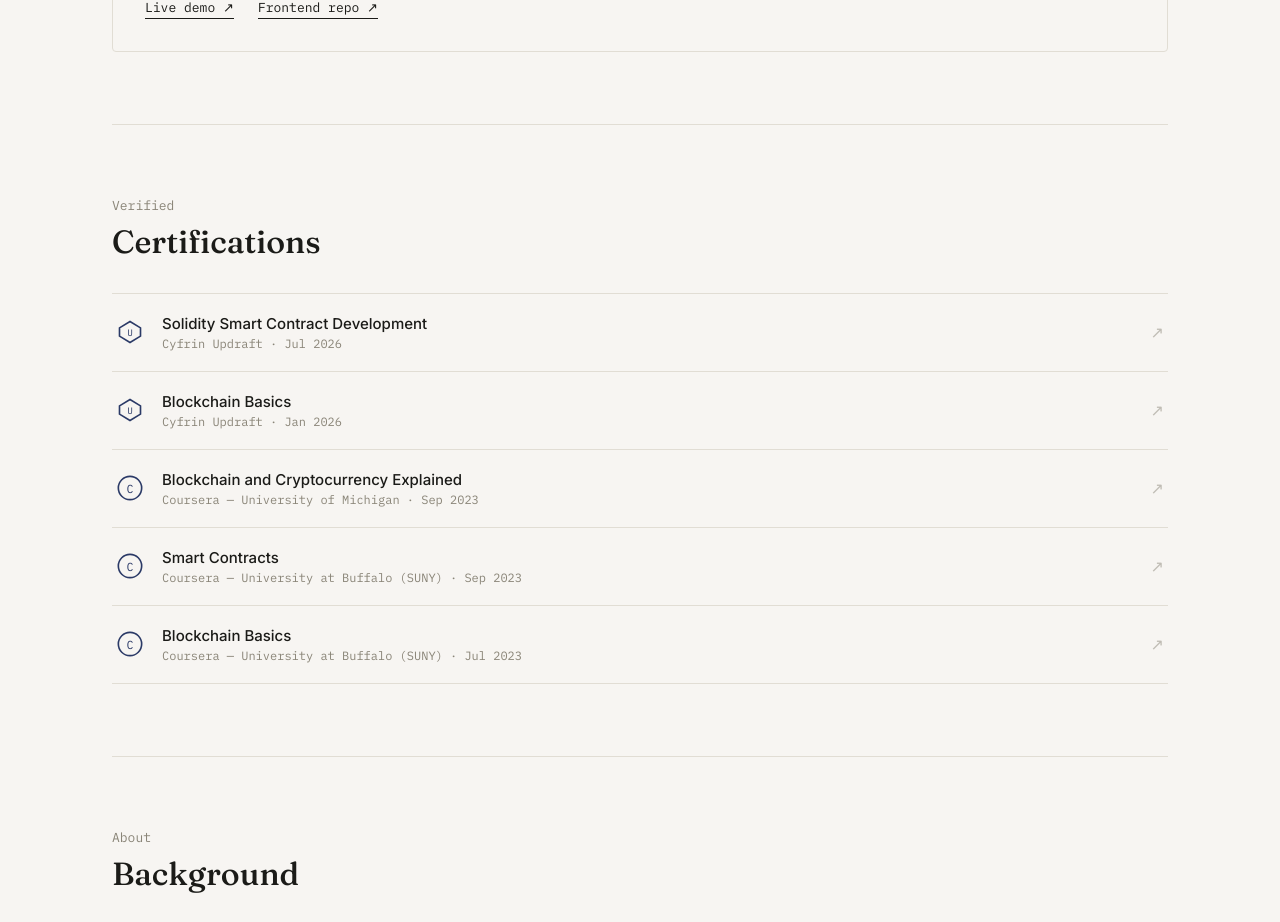
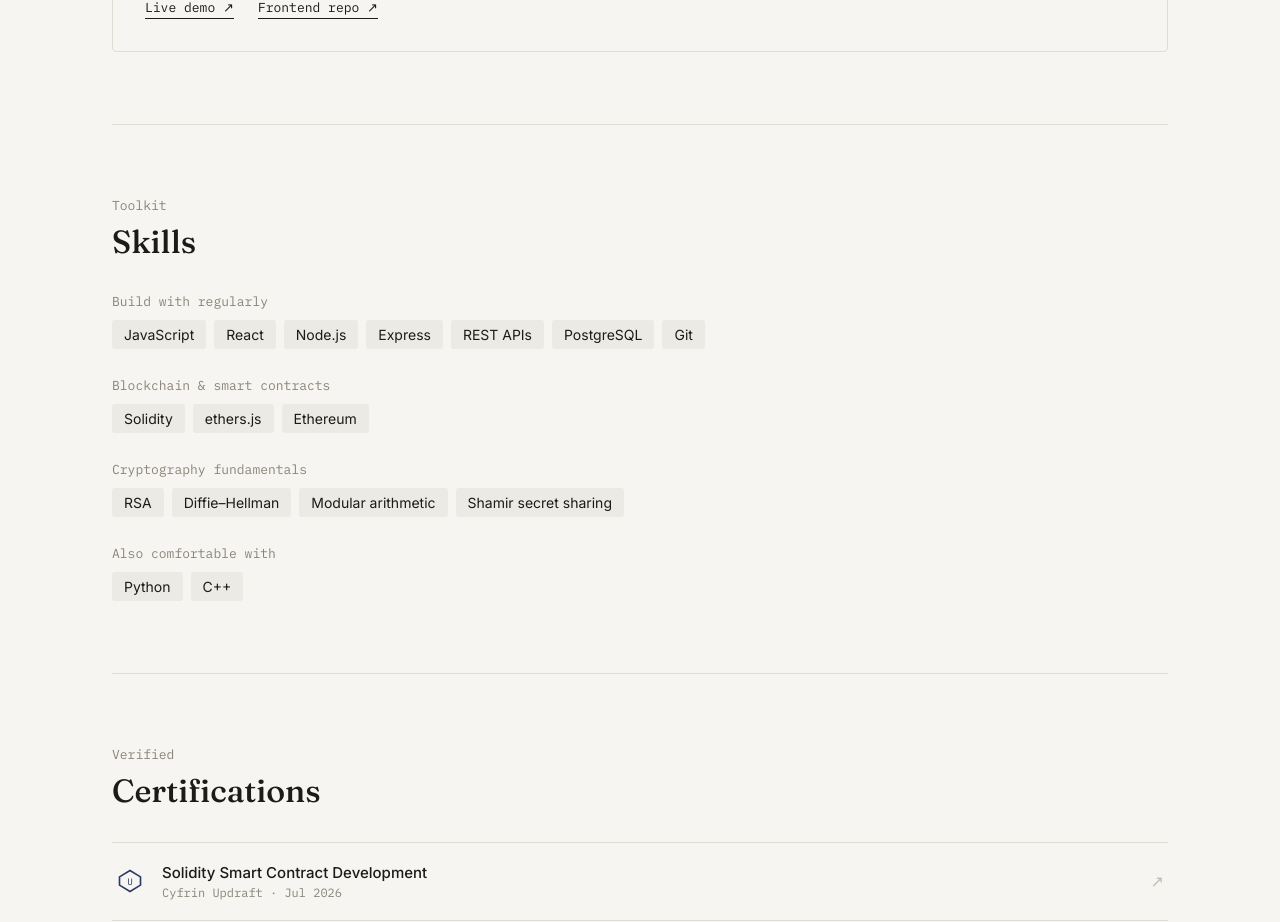
Before and after one commit to saqib-jamal/Portfolio, a React (Vite) app: page / in a window 1280 px wide. Shown: the part 980-1902 px from the top of the page. Built offline with nearby package versions, Linux system fonts and the light colour scheme.

Commit message:
add skills

```diff
--- a/src/App.css
+++ b/src/App.css
@@ -373,3 +373,32 @@
     gap: 16px;
   }
 }
+.skills-groups {
+  display: flex;
+  flex-direction: column;
+  gap: 28px;
+}
+
+.skill-group-label {
+  font-family: var(--mono);
+  font-size: 13px;
+  color: var(--grey);
+  margin: 0 0 10px;
+}
+
+.skill-tags {
+  list-style: none;
+  display: flex;
+  flex-wrap: wrap;
+  gap: 8px;
+  padding: 0;
+  margin: 0;
+}
+
+.skill-tags li {
+  font-size: 14px;
+  color: var(--ink);
+  background: #ECEAE4;
+  padding: 6px 12px;
+  border-radius: 3px;
+}
--- a/src/App.jsx
+++ b/src/App.jsx
@@ -1,6 +1,7 @@
 import ShareLine from './ShareLine';
 import Certifications from './Certifications';
 import Projects from './Projects';
+import Skills from './Skills';
 import './App.css';
 
 export default function App() {
@@ -40,6 +41,7 @@
 
 
         <Projects />
+        <Skills />
         <Certifications />
 
        <section id="about" className="section">
--- /dev/null
+++ b/src/Skills.jsx
@@ -0,0 +1,39 @@
+const groups = [
+  {
+    label: 'Build with regularly',
+    skills: ['JavaScript', 'React', 'Node.js', 'Express', 'REST APIs', 'PostgreSQL', 'Git'],
+  },
+  {
+    label: 'Blockchain & smart contracts',
+    skills: ['Solidity', 'ethers.js', 'Ethereum'],
+  },
+  {
+    label: 'Cryptography fundamentals',
+    skills: ['RSA', 'Diffie–Hellman', 'Modular arithmetic', 'Shamir secret sharing'],
+  },
+  {
+    label: 'Also comfortable with',
+    skills: ['Python', 'C++'],
+  },
+];
+
+export default function Skills() {
+  return (
+    <section id="skills" className="section">
+      <p className="section-eyebrow">Toolkit</p>
+      <h2 className="section-title">Skills</h2>
+      <div className="skills-groups">
+        {groups.map((group) => (
+          <div key={group.label} className="skill-group">
+            <p className="skill-group-label">{group.label}</p>
+            <ul className="skill-tags">
+              {group.skills.map((skill) => (
+                <li key={skill}>{skill}</li>
+              ))}
+            </ul>
+          </div>
+        ))}
+      </div>
+    </section>
+  );
+}
```
